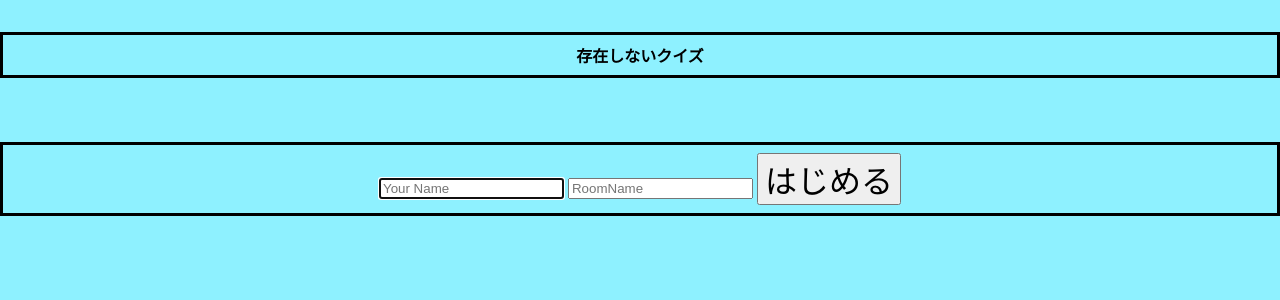
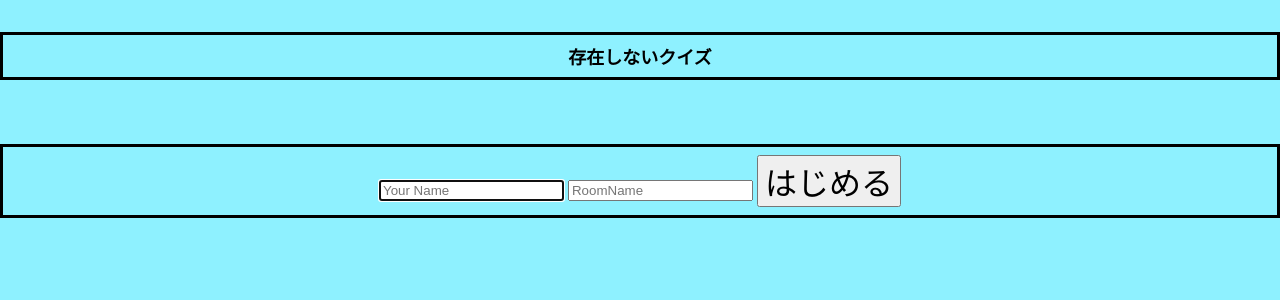
Before and after one commit to hirozouu/sonzaisinai, a PHP site: page /public/index.html in a window 1280 px wide. Shown: the top 300 px of the page. Run offline with PHP 8.4, Linux system fonts and the light colour scheme; some libraries are stand-ins or nearby versions.

Commit message:
change font

```diff
--- a/public/sample.css
+++ b/public/sample.css
@@ -5,6 +5,10 @@ body {
     height: 100%;
     margin: 0;
     background-color: #8EF1FF;
+}
+
+body p {
+    font-family: "MS Pゴシック";
 }
 
 .scene {
@@ -29,6 +33,7 @@ body {
 .box_start p {
     margin: 0;
     padding: 0;
+    font-size: large;
 }
 
 #button_enter {
```
